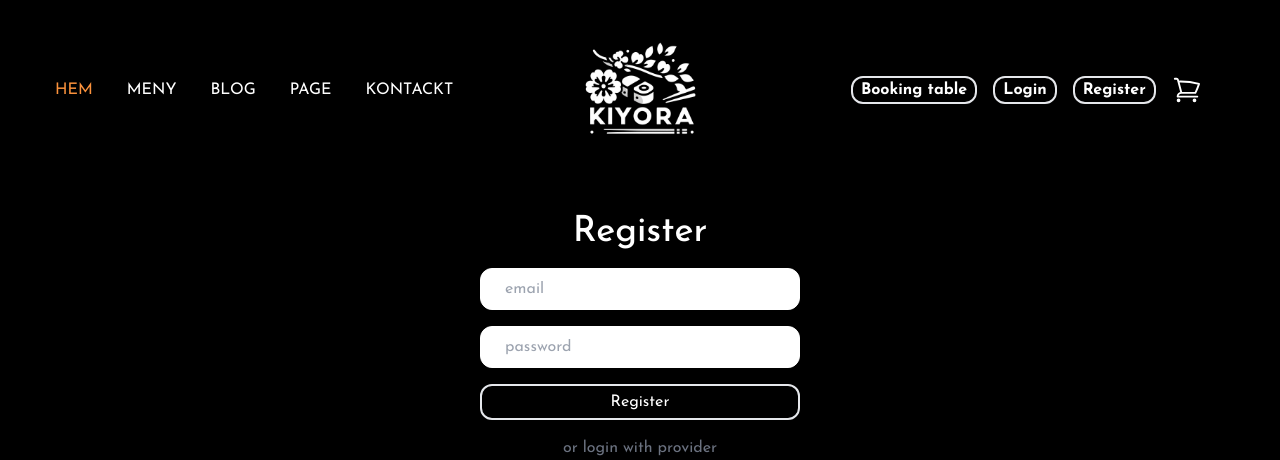
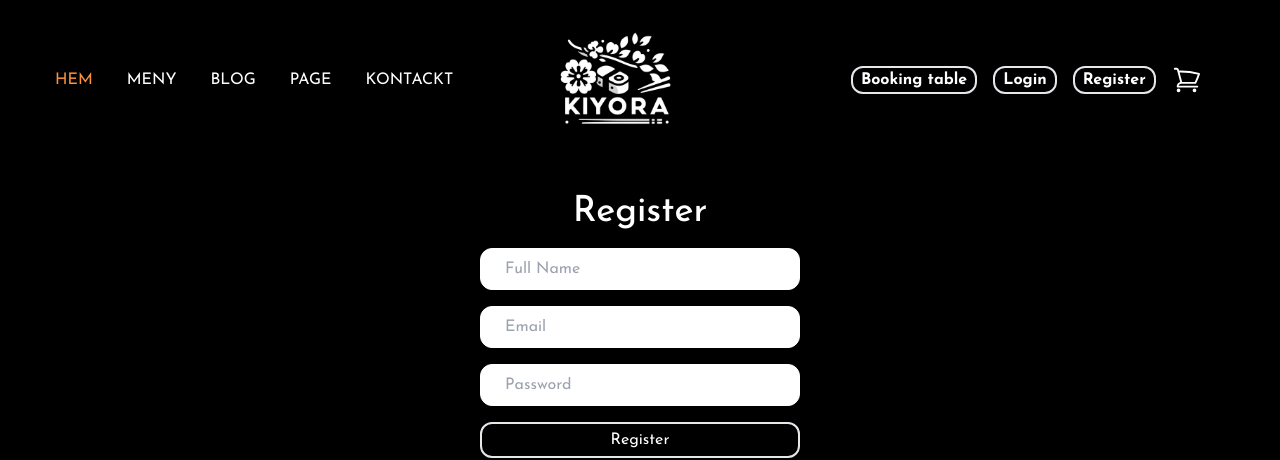
Before and after one commit to Tanne-dev/RestaurentSushi, a Next.js app: page /register in a window 1280 px wide. Shown: the top 460 px of the page. Built offline with nearby package versions, Linux system fonts and the light colour scheme; no server answers.

Commit message:
update profile page

```diff
--- a/src/app/globals.css
+++ b/src/app/globals.css
@@ -3,17 +3,17 @@
 @tailwind utilities;
 
 button {
-    @apply block w-full text-white h-9 px-6;
+    @apply block mx-auto w-fit text-white h-9 px-6;
     @apply hover:bg-orange-400 border-[2px] rounded-xl hover:shadow-2xl hover:scale-105 duration-300 transition-all;
 }
 button[type="submit"],
 button.submit {
-    @apply text-white;
+    @apply text-white w-[20rem];
 }
 input[type="email"],
 input[type="password"],
 input[type="text"] {
-    @apply block w-full my-4 rounded-xl;
+    @apply block w-[20rem] my-4 mx-auto rounded-xl;
     @apply border p-2 border-white;
 }
 ::placeholder {
--- a/src/app/profile/page.tsx
+++ b/src/app/profile/page.tsx
@@ -1,24 +1,32 @@
 "use client";
 import React, { useState } from "react";
-import { db } from "@/app/firebase/config";
-import { addDoc, collection } from "firebase/firestore";
-import { headers } from "next/headers";
-
-function ProfileForm() {
+import { getAuth } from "firebase/auth";
+function ProfilePage() {
     const [profileUser, setProfileUser] = useState({
         name: "",
         phone: "",
         address: "",
     });
+    const auth = getAuth();
     const HandleForm = async (e: { preventDefault: () => void }) => {
         e.preventDefault();
+        const currentUser = auth.currentUser;
+        if (!currentUser) {
+            console.log("U need login first");
+            return;
+        }
+
+        const UserDataWithUID = {
+            ...profileUser,
+            uid: auth.currentUser.uid,
+        };
         const options = {
             method: "POST",
             headers: {
                 "Content-Type": "application/json",
             },
             body: JSON.stringify({
-                profileUser,
+                userData: UserDataWithUID,
             }),
         };
         const res = await fetch(
@@ -42,6 +50,7 @@ function ProfileForm() {
         <>
             <form onSubmit={HandleForm}>
                 <input
+                    className="w-[30%]"
                     value={profileUser.name}
                     type="text"
                     name="Name"
@@ -51,6 +60,7 @@ function ProfileForm() {
                     }
                 />
                 <input
+                    className="w-[5rem]"
                     value={profileUser.phone}
                     type="text"
                     name="Number"
@@ -64,6 +74,7 @@ function ProfileForm() {
                 />
 
                 <input
+                    className="w-[30%]"
                     type="text"
                     placeholder="Address"
                     name="Address"
@@ -81,4 +92,4 @@ function ProfileForm() {
     );
 }
 
-export default ProfileForm;
+export default ProfilePage;
--- a/src/app/register/page.tsx
+++ b/src/app/register/page.tsx
@@ -1,12 +1,13 @@
 "use client";
-import { createUserWithEmailAndPassword } from "firebase/auth";
+import { createUserWithEmailAndPassword, updateProfile } from "firebase/auth";
 import { auth } from "@/app/firebase/config";
-import { useState } from "react";
+import { useEffect, useState } from "react";
 import { useRouter } from "next/navigation";
 
 export default function RegisterPage() {
     const [email, setEmail] = useState("");
     const [password, setPassword] = useState("");
+    const [displayName, setDisplayName] = useState("");
     const [creatingUser, setCreatingUser] = useState(false);
     const [userCreated, setUserCreated] = useState(false);
     const [error, setError] = useState(false);
@@ -15,18 +16,23 @@ export default function RegisterPage() {
     const handleFormSubmit = async (ev: { preventDefault: () => void }) => {
         ev.preventDefault();
         setCreatingUser(true);
-        setUserCreated(false);
+        setUserCreated(true);
         setError(false);
+
         try {
             const res = await createUserWithEmailAndPassword(
                 auth,
                 email,
                 password
             );
+            await updateProfile(res.user, {
+                displayName: displayName,
+            });
             setEmail(""), setPassword(""), setUserCreated(true);
+
             setTimeout(() => {
                 router.push("/profile");
-            }, 1000);
+            }, 1500);
         } catch (error: any) {
             if (error.code === "auth/email-already-in-use") {
                 setError(true);
@@ -54,15 +60,22 @@ export default function RegisterPage() {
                 onSubmit={handleFormSubmit}
             >
                 <input
+                    type="text"
+                    placeholder="Full Name"
+                    value={displayName}
+                    disabled={creatingUser}
+                    onChange={(ev) => setDisplayName(ev.target.value)}
+                />
+                <input
                     type="email"
-                    placeholder="email"
+                    placeholder="Email"
                     value={email}
                     disabled={creatingUser}
                     onChange={(ev) => setEmail(ev.target.value)}
                 />
                 <input
                     type="password"
-                    placeholder="password"
+                    placeholder="Password"
                     value={password}
                     disabled={creatingUser}
                     onChange={(ev) => setPassword(ev.target.value)}
--- a/src/components/layout/Header/Header.tsx
+++ b/src/components/layout/Header/Header.tsx
@@ -7,12 +7,17 @@ import { auth } from "@/app/firebase/config";
 import { useAuthState } from "react-firebase-hooks/auth";
 import { signOut } from "firebase/auth";
 import { useRouter } from "next/navigation";
+import { useEffect, useState } from "react";
+import { ref, get } from "firebase/database";
+import { collection } from "firebase/firestore";
+
 export default function Header() {
     const [user] = useAuthState(auth);
+
     const router = useRouter();
     return (
         <>
-            <header className="hidden justify-between lg:flex items-center">
+            <header className="hidden relative lg:flex justify-between items-center h-[10rem]">
                 <nav className=" w-[262px] flex ">
                     <Link className="text-[1rem]  text-orange-400" href={"./"}>
                         HEM
@@ -42,8 +47,9 @@ export default function Header() {
                         KONTACKT
                     </Link>
                 </nav>
-                <div className="w-[183px] ml-[7rem]">
+                <div className="absolute left-[40%] z-10">
                     <Image
+                        className="mx-auto"
                         style={{ objectFit: "cover" }}
                         width={"180"}
                         height={"180"}
@@ -51,11 +57,17 @@ export default function Header() {
                         alt={"KIYORA"}
                     />
                 </div>
-                <div className=" items-center flex justify-between">
+                <div>
                     {user && (
-                        <>
+                        <div className="flex items-center">
+                            <Link
+                                href={"/profile"}
+                                className="text-white whitespace-nowrap text-2xl  flex-nowrap text-center"
+                            >
+                                Hej {user.displayName}
+                            </Link>
                             <button
-                                className="text-white text-2xl text-center"
+                                className="text-white ml-2 text-2xl text-center "
                                 onClick={() => {
                                     signOut(auth);
                                     router.push("/");
@@ -63,13 +75,10 @@ export default function Header() {
                             >
                                 Log out
                             </button>
-                            <p className="text-white text-2xl text-center">
-                                {user.email}
-                            </p>
-                        </>
+                        </div>
                     )}
                     {!user && (
-                        <>
+                        <div className="flex items-center">
                             <Link
                                 href={"/register"}
                                 className="text-[1rem] font-semibold mr-4 text-white h-7 px-2 border-[2px] rounded-xl hover:shadow-2xl hover:scale-105 duration-300 transition-all hover:bg-orange-400 "
@@ -90,7 +99,7 @@ export default function Header() {
                                 Register
                             </Link>
                             <Cart />
-                        </>
+                        </div>
                     )}
                 </div>
             </header>
```
Also changed, not shown: src/components/pages/user-profile.tsx (added).
